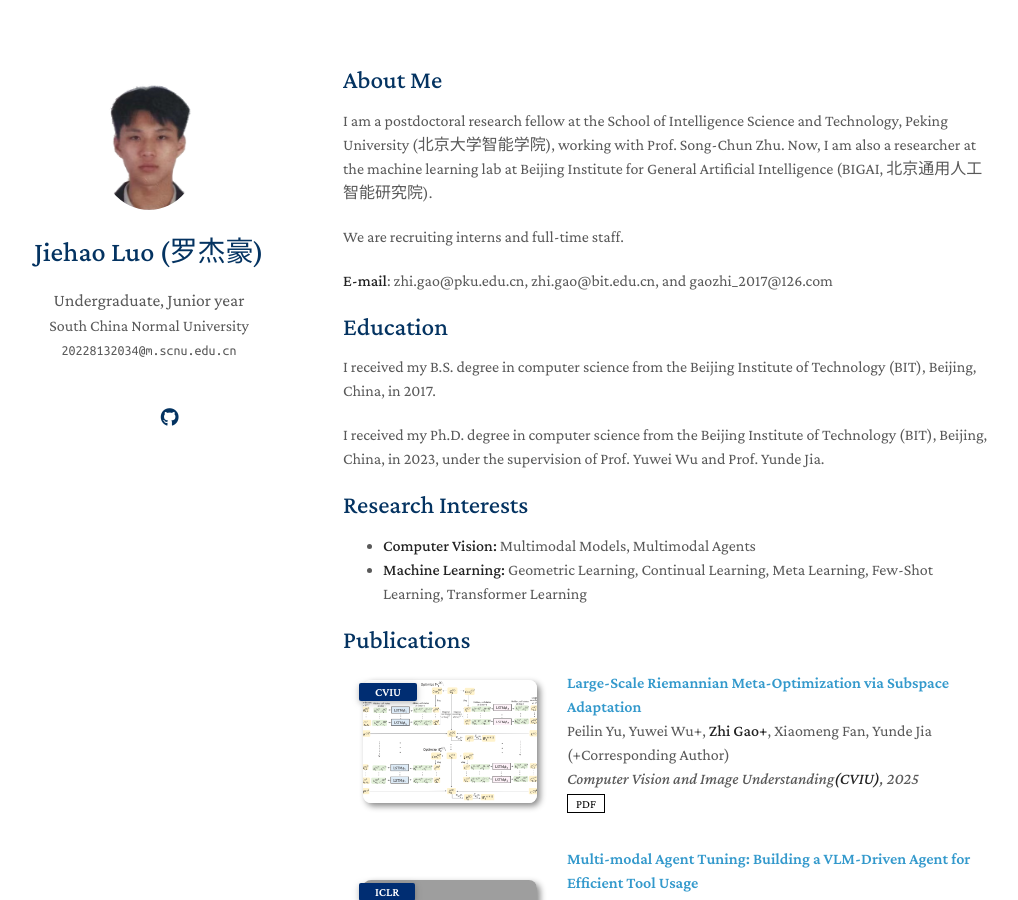
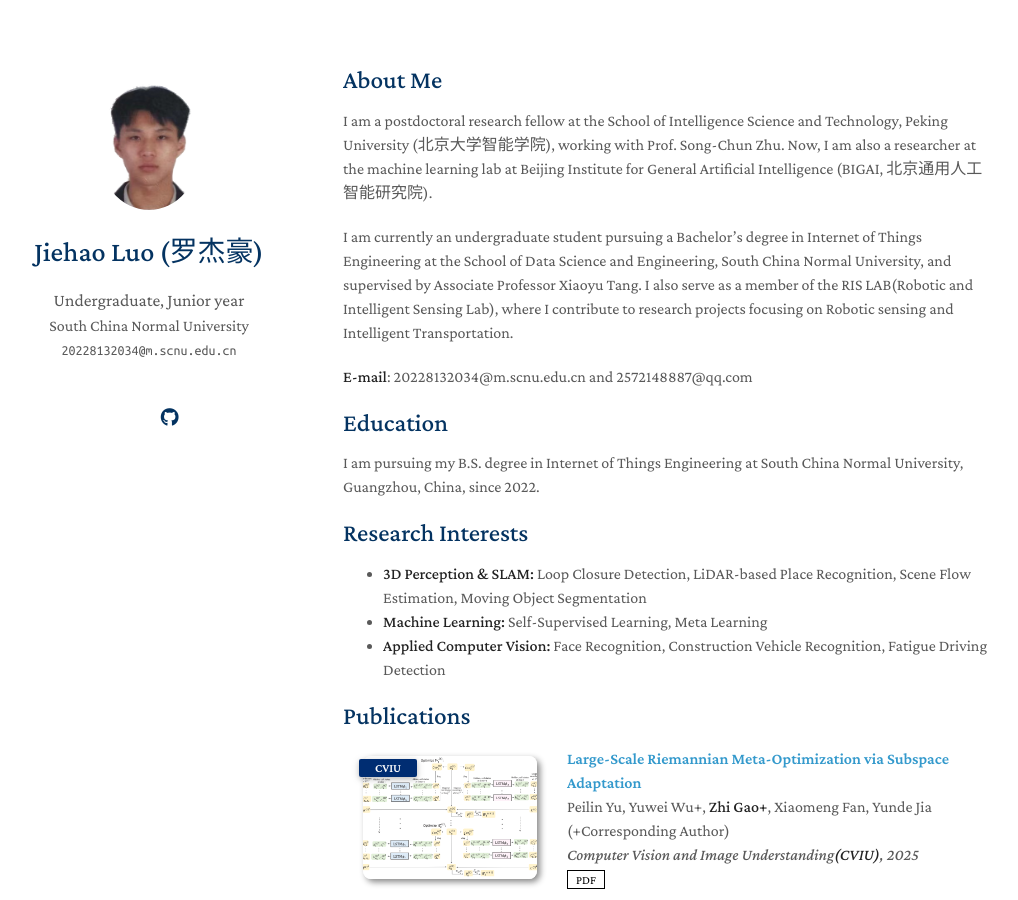
Before and after one commit to JiehaoLuo/JiehaoLuo.github.io, a Jekyll site: the page built from index.md, in a window 1280 px wide and 900 px high. Shown: the whole window, without its empty margins (127-1145 px from the left). Built offline with Jekyll 4.4.1, drawn with Linux system fonts in a browser that asks for light colours; a style sheet for code colours, icons or effects is not loaded; our own code applies the rules of GitHub Pages for plain Markdown files; grey boxes are pictures that could not be loaded.

Commit message:
update cv

```diff
--- a/index.md
+++ b/index.md
@@ -6,22 +6,22 @@ layout: homepage
 
 I am a postdoctoral research fellow at the School of Intelligence Science and Technology, Peking University (北京大学智能学院), working with Prof. Song-Chun Zhu. Now, I am also a researcher at the machine learning lab at Beijing Institute for General Artificial Intelligence (BIGAI, 北京通用人工智能研究院).
 
-We are recruiting interns and full-time staff.
+I am currently an undergraduate student pursuing a Bachelor's degree in Internet of Things Engineering at the School of Data Science and Engineering, South China Normal University, and supervised by Associate Professor Xiaoyu Tang. I also serve as a member of the RIS LAB(Robotic and Intelligent Sensing Lab), where I contribute to research projects focusing on Robotic sensing and Intelligent Transportation.
 
-**E-mail**: zhi.gao@pku.edu.cn, zhi.gao@bit.edu.cn, and gaozhi_2017@126.com
+
+**E-mail**: 20228132034@m.scnu.edu.cn and 2572148887@qq.com
 
 
 ## Education
 
-I received my B.S. degree in computer science from the Beijing Institute of Technology (BIT), Beijing, China, in 2017.
-
-I received my Ph.D. degree in computer science from the Beijing Institute of Technology (BIT), Beijing, China, in 2023, under the supervision of Prof. Yuwei Wu and Prof. Yunde Jia.
+I am pursuing my B.S. degree in Internet of Things Engineering at South China Normal University, Guangzhou, China, since 2022.
 
 
 ## Research Interests
 
-- **Computer Vision:** Multimodal Models, Multimodal Agents
-- **Machine Learning:** Geometric Learning, Continual Learning, Meta Learning, Few-Shot Learning, Transformer Learning
+- **3D Perception & SLAM:** Loop Closure Detection, LiDAR-based Place Recognition, Scene Flow Estimation, Moving Object Segmentation
+- **Machine Learning:** Self-Supervised Learning, Meta Learning
+- **Applied Computer Vision:** Face Recognition, Construction Vehicle Recognition, Fatigue Driving Detection
 
 <!-- ## News
 
```
